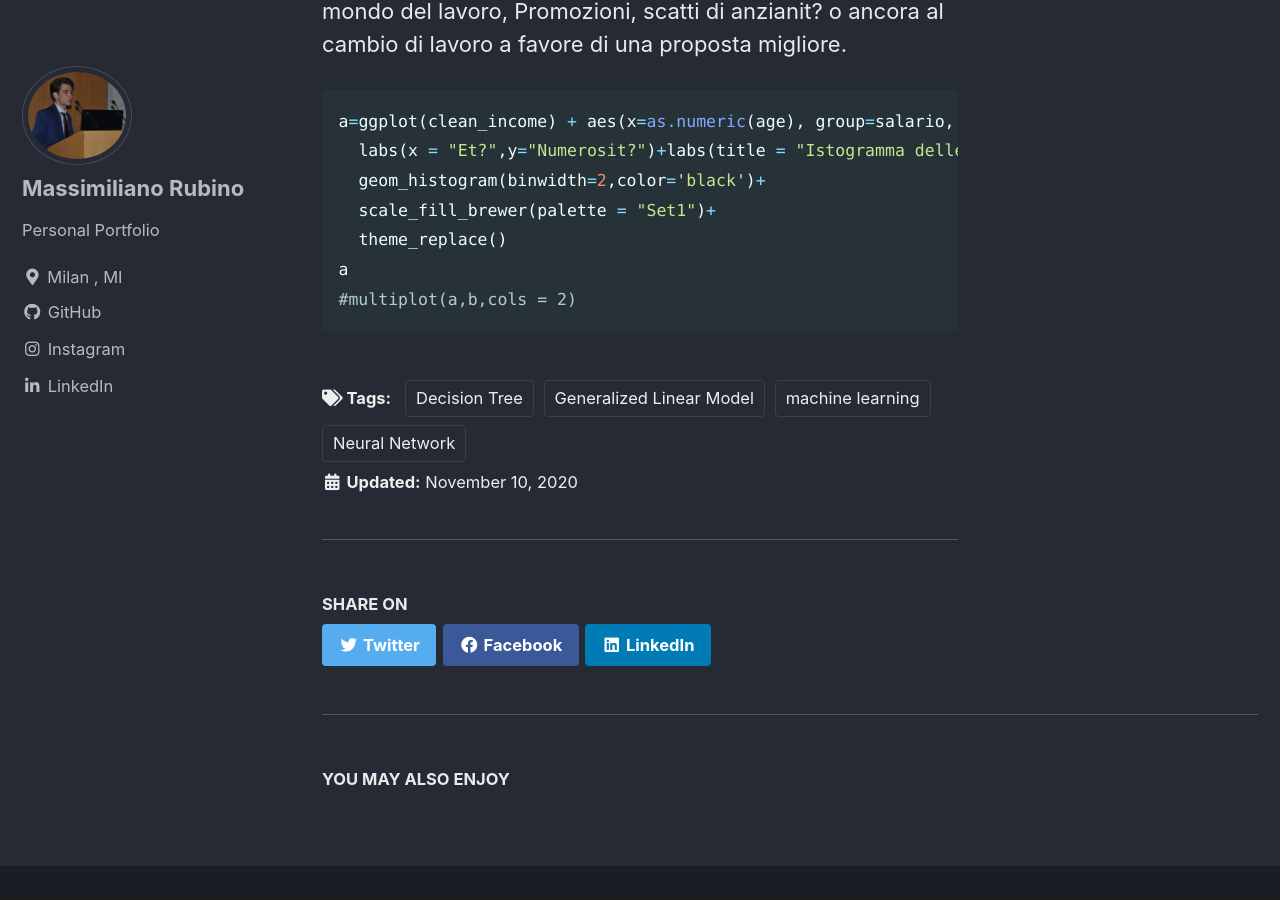
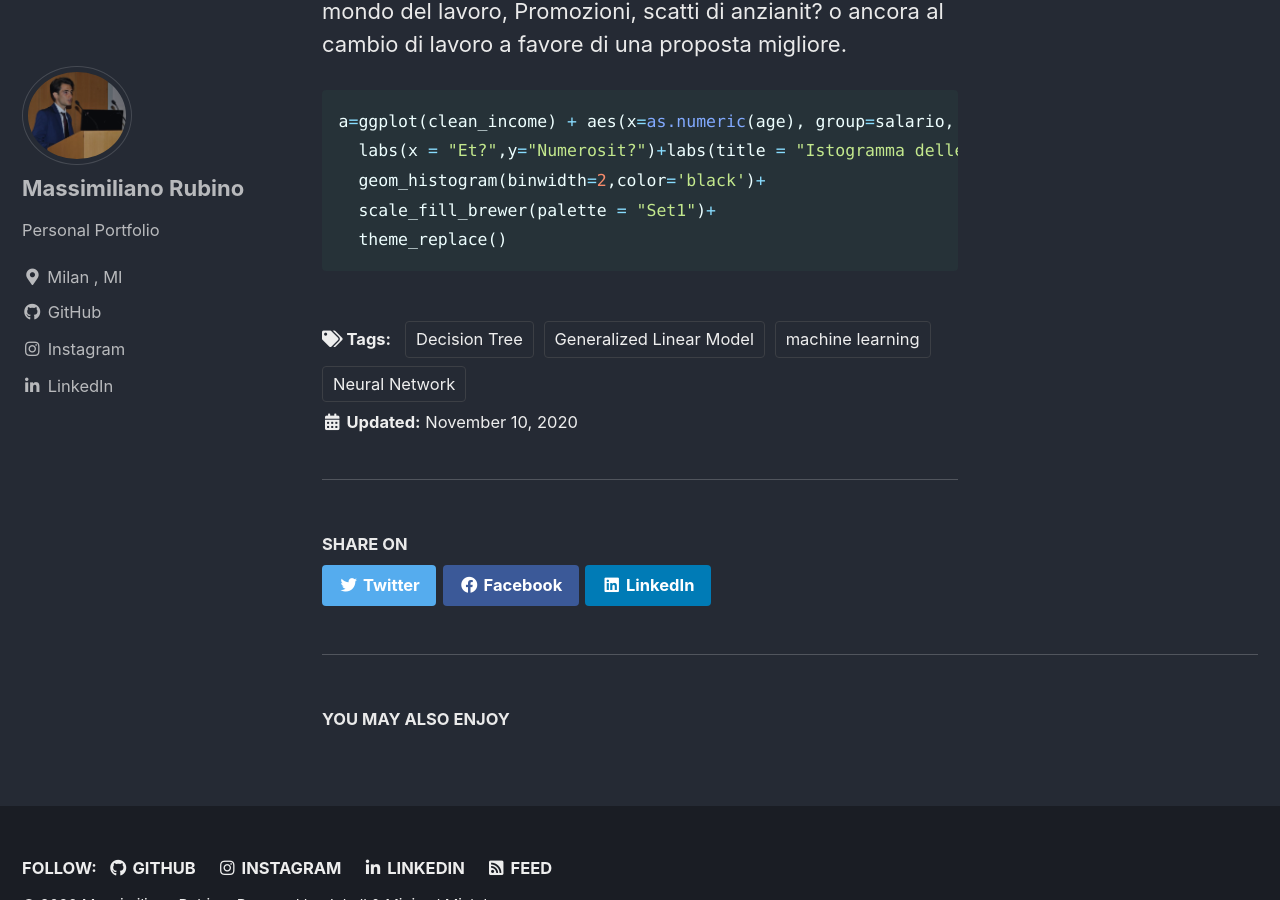
Before and after one commit to Max-Rubino/Max-rubino.github.io, a Jekyll site: the page built from _posts/2020-11-10-Income.md, in a window 1280 px wide and 900 px high, scrolled down 1848 px. Built offline with Jekyll 4.4.1, drawn with Linux system fonts in a browser that asks for light colours; cached includes are drawn as plain includes.

Commit message:
Add files via upload

````diff
--- a/_posts/2020-11-10-Income.md
+++ b/_posts/2020-11-10-Income.md
@@ -3,7 +3,7 @@ title: "Machine Learning Project: Census Income Data Set"
 date: 2020-11-10
 tags: [machine learning, Neural Network, Decision Tree, Generalized Linear Model]
 header:
-  image:"/images/income/income.jpg"
+  image:"/images/income/income.JPG"
 excerpt: "Machine Learning, Decision Tree, Neural Network, GLM"
 ---
 
@@ -50,6 +50,4 @@ a=ggplot(clean_income) + aes(x=as.numeric(age), group=salario, fill=salario) +
   geom_histogram(binwidth=2,color='black')+
   scale_fill_brewer(palette = "Set1")+
   theme_replace()
-a
-#multiplot(a,b,cols = 2)
 ```
````
